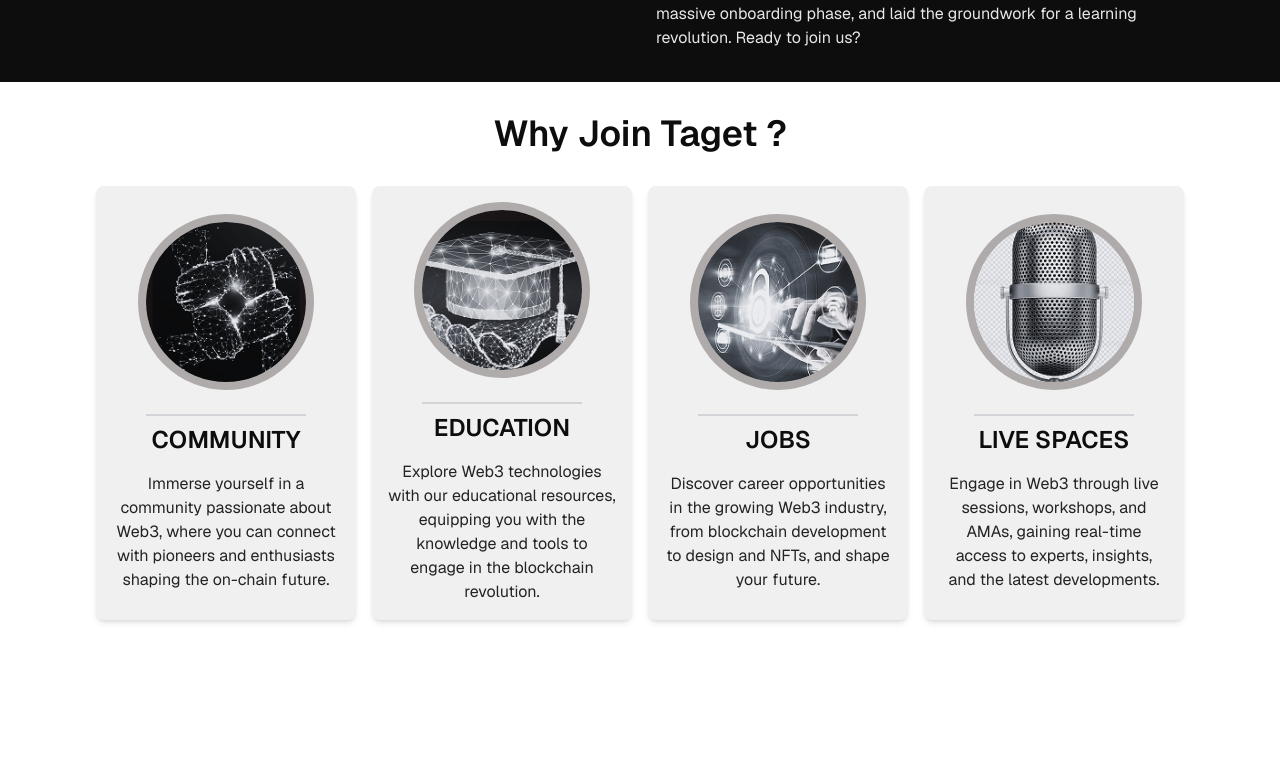
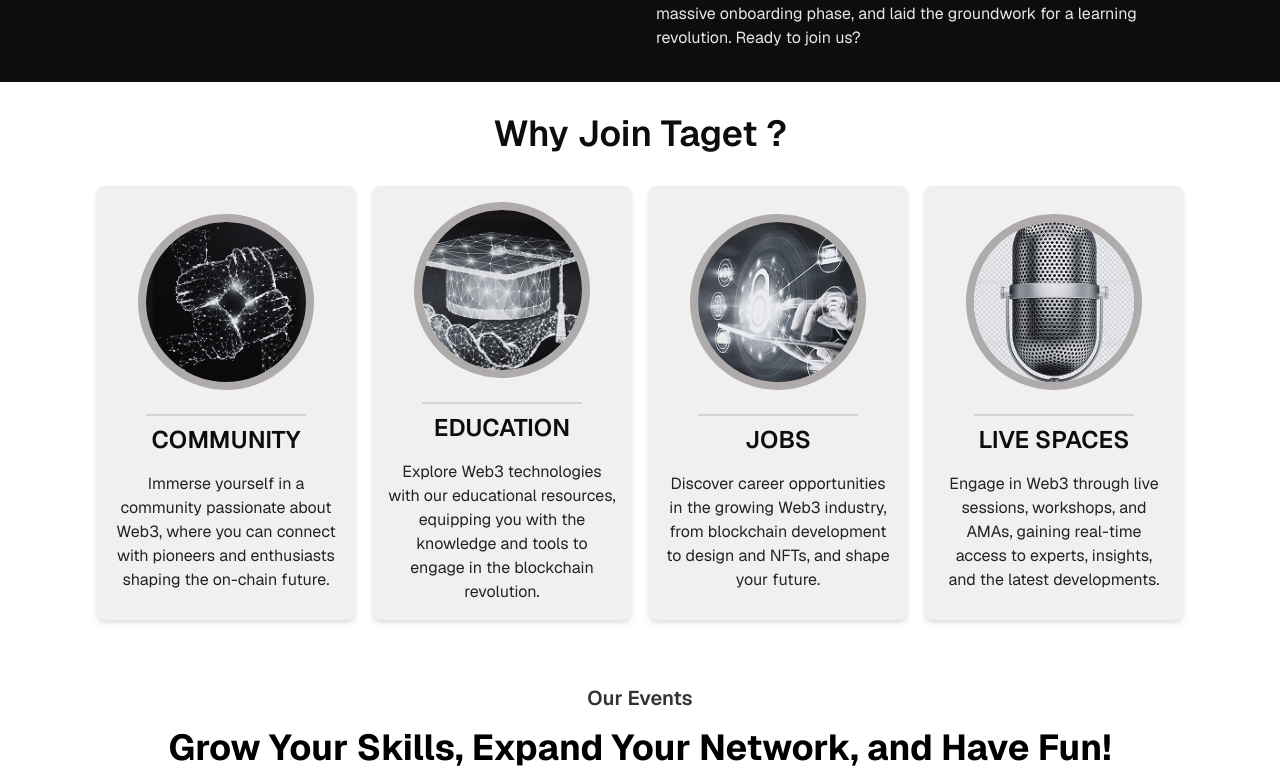
Before and after one commit to EmmanuelUwem1/taget, a React (Vite) app: page / in a window 1280 px wide. Shown: the part 1266-2037 px from the top of the page. Before the commit the page ends 1950 px from the top, so only its background shows below. Built offline with nearby package versions, Linux system fonts and the light colour scheme.

Commit message:
feat: add EventsSection component and update App to include it; modify site.webmanifest with app name

```diff
--- a/index.html
+++ b/index.html
@@ -41,7 +41,7 @@
 </head>
 
   <body>
-    <div id="root" class="overflow-x-hidden"></div>
+    <div id="root" className="overflow-x-hidden"></div>
     <script type="module" src="/src/main.tsx"></script>
   </body>
 </html>
--- a/src/App.tsx
+++ b/src/App.tsx
@@ -4,6 +4,7 @@
 import PartnersMarquee from "./components/partners-marquee";
 import WhoWeAre from "./components/who-we-are-section";
 import WhyJoin from "./components/why-join-section";
+import EventsSection from "./components/events-section";
 
 function App() {
 
@@ -15,6 +16,7 @@
       <PartnersMarquee />
       <WhoWeAre />
       <WhyJoin />
+      <EventsSection />
     </>
   );
 }
--- a/src/components/events-section.tsx
+++ b/src/components/events-section.tsx
@@ -1,8 +1,13 @@
 
 function EventsSection() {
   return (
-    <div>EventsSection</div>
-  )
+    <section className="flex justify-center items-center flex-col gap-4">
+      <span className="text-xl text-[#333333] font-semibold">Our Events</span>
+      <h1 className="text-[#000000] font-bold text-4xl">
+        Grow Your Skills, Expand Your Network, and Have Fun!
+      </h1>
+    </section>
+  );
 }
 
 export default EventsSection
--- a/src/components/hero-section.tsx
+++ b/src/components/hero-section.tsx
@@ -5,7 +5,7 @@
 function Hero() {
   const profiles = [ProfileOne, ProfileTwo, ProfileThree];
   return (
-    <section className="flex justify-between items-center gap-8 lg:gap-4 w-full min-h-screen lg:flex-nowrap flex-wrap pb-8 pt-36 text-black px-4 sm:px-8 md:px-16 lg:px-20 xl:px-24">
+    <section className="flex justify-between items-center gap-8 lg:gap-4 w-full h-screen lg:flex-nowrap flex-wrap pb-8 pt-36 text-black px-4 sm:px-8 md:px-16 lg:px-20 xl:px-24">
       <div className="flex flex-col gap-4 justify-start items-center w-full lg:w-1/2">
         <div className="flex justify-center lg:justify-start w-full items-center gap-3.5 text-[#000000]">
           <div className="flex items-center">
```
Also changed, not shown: public/site.webmanifest.
